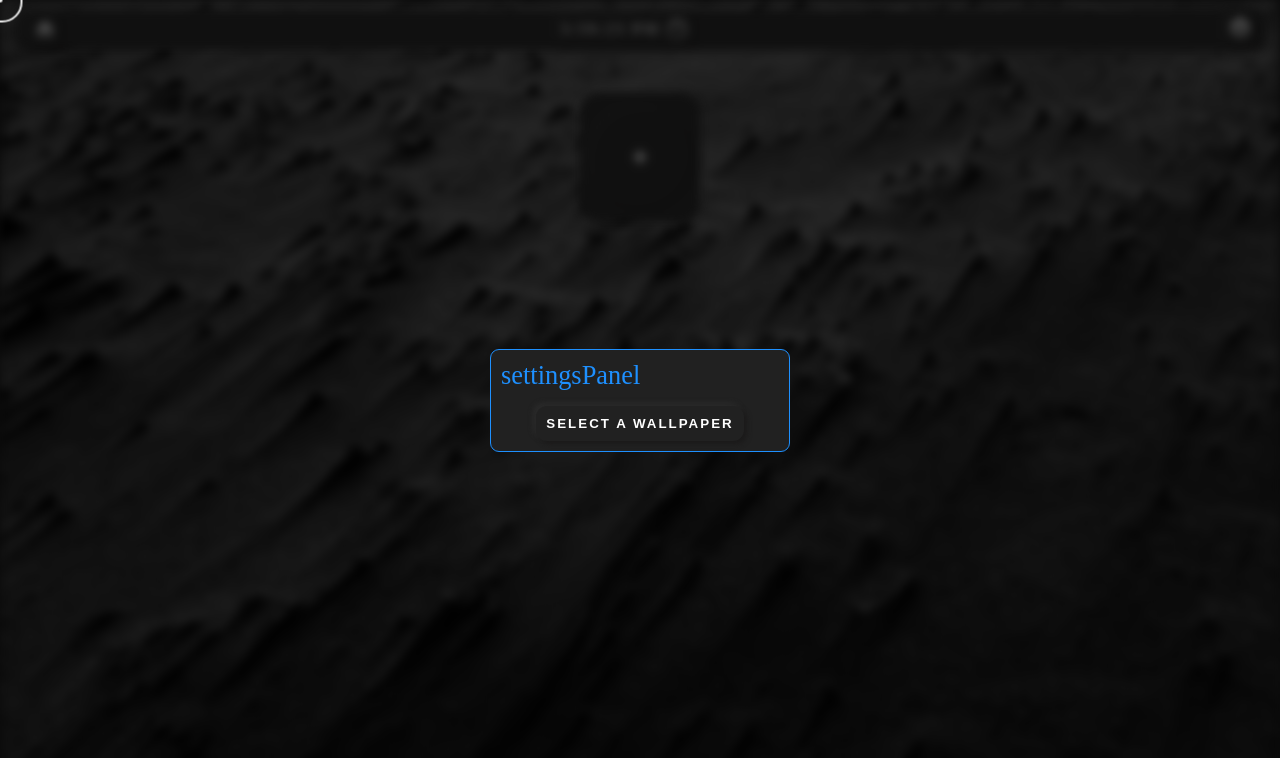
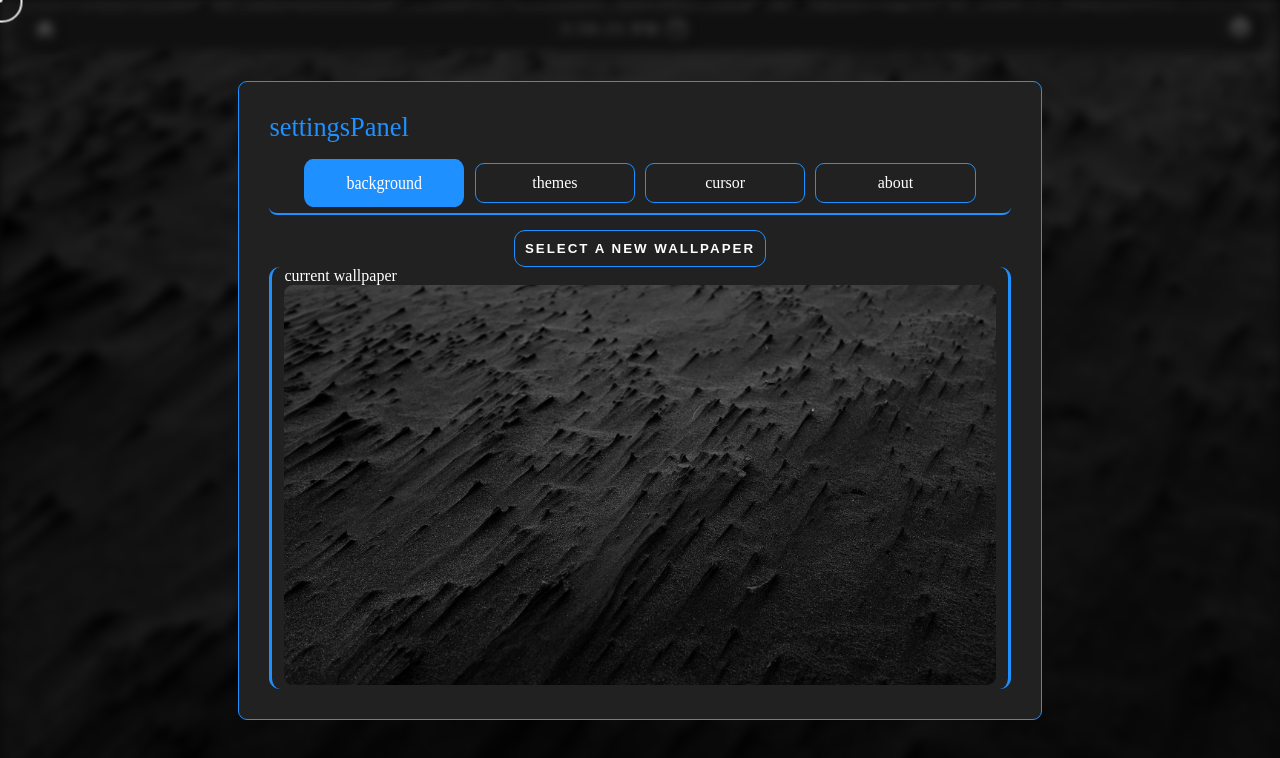
Before and after one commit to netharuM/neuTab, a website built with webpack: page public/index.html in a window 1280 px wide. Both pictures are taken after a click on the icon "settings". Built offline with nearby package versions, Linux system fonts and the light colour scheme; some packages are replaced by stand-ins of ours.

Commit message:
settings panel improved whooooo boi setttings go brrrrrrrrrrrrrr

```diff
--- a/public/index.html
+++ b/public/index.html
@@ -9,6 +9,7 @@
 
     <script defer src="../dist/main.js"></script>
 
+    <link rel="shortcut icon" href="../assets/icon.png" type="image/png">
     <link rel="stylesheet" href="./positioning.css">
     <link rel="stylesheet" href="./settings.css">
     <link rel="stylesheet" href="./themes/dark.css">
@@ -73,9 +74,31 @@
     <div id="settingsOuterBox" class="settingsOuterBox">
         <div id="settingsPanel" class="settingsPanel">
             <label class="settingsTitle">settingsPanel</label>
-            <div class="wallpaperToggle" id="wallpaperToggle">
-                <button class="selectWallpaperBtn" id="selectWallpaperBtn">select a wallpaper</button>
-                <input type="file" id="wallpaperSelector" accept="image/*" class="wallpaperOpenDialog">
+            <div class="tabs" id="tabs">
+                <!-- tabButtons will go here -->
+            </div>
+            <div id="tabDisplay" class="tabDisplay">
+                <div id="backgroundPage" class="backgroundPage">
+                    <div class="wallpaperToggle" id="wallpaperToggle">
+                        <button class="selectWallpaperBtn" id="selectWallpaperBtn">select a new wallpaper</button>
+                        <input type="file" id="wallpaperSelector" accept="image/*" class="wallpaperOpenDialog">
+                    </div>
+                    <div id="wallpaperSettings" class="wallpaperSettings">
+                        <label style="font-size: medium;">current wallpaper</label>
+                        <div id="previewContainer" class="previewContainer">
+                            <img id="bg_preview_settings" class="bg_preview_settings"></img>
+                        </div>
+                    </div>
+                </div>
+                <div id="themesPage" class="themesPage">
+                    themes page
+                </div>
+                <div id="cursorPage" class="cursorPage">
+                    cursor page
+                </div>
+                <div id="aboutPage" class="aboutPage">
+                    about page
+                </div>
             </div>
         </div>
     </div>
--- a/public/positioning.css
+++ b/public/positioning.css
@@ -248,6 +248,7 @@ body {
 .menu {
     padding: 3px;
     border-radius: 5px;
+    cursor: pointer;
 }
 
 .dialogOuterBox {
--- a/public/settings.css
+++ b/public/settings.css
@@ -21,24 +21,27 @@
 }
 
 .wallpaperToggle > button {
+    border: 1px solid dodgerblue;
     background-color: #212121;
-    box-shadow: 3px 3px 5px #1b1a1a, -3px -3px 5px #2b2b2b;
-    border: none;
+    border-radius: 11px;
     color: #ffffff;
     text-transform: uppercase;
     font-weight: 900;
     padding: 10px;
     letter-spacing: 2px;
-    border-radius: 11px;
+    transition: background-color 0.2s ease-in-out;
 }
 
 .wallpaperToggle > button:hover {
-    box-shadow: none;
-    color: dodgerblue;
+    background-color: dodgerblue;
+    cursor: pointer;
+    transform: scale(1.05);
+    transition: transform 0.2s ease-in-out;
 }
 
 .wallpaperToggle > button:active {
-    box-shadow: inset 3px 3px 5px #1b1a1a, inset -3px -3px 5px #2b2b2b;
+    transform: scale(0.95);
+    transition: transform 0.2s ease-in-out;
 }
 
 .settingsPanel {
@@ -48,10 +51,22 @@
     color: white;
     border-radius: 9px;
     border: 1px solid dodgerblue;
-    width: 300px;
-    padding: 10px;
+    min-width: 300px;
+    min-height: 450px;
+    margin: 50px;
+    padding: 30px;
     z-index: 1;
     gap: 15px;
+    animation: none;
+}
+
+@keyframes settingsAppear {
+    from {
+        transform: scale(0);
+    }
+    to {
+        transform: scale(1);
+    }
 }
 
 .settingsTitle {
@@ -63,3 +78,62 @@
     visibility: hidden;
     display: none;
 }
+
+.tab {
+    display: flex;
+    flex-direction: column;
+    justify-content: center;
+    align-items: center;
+    color: white;
+    width: 100%;
+    padding: 10px;
+    border-radius: 9px;
+    border: 1px solid dodgerblue;
+    gap: 15px;
+    transition: background-color 0.2s ease-out;
+    margin-left: 5px;
+    margin-right: 5px;
+}
+
+.tab:hover {
+    background-color: dodgerblue;
+}
+
+.tab_radio:checked + .tab {
+    background-color: dodgerblue;
+    transform: scaleY(1.2);
+    transition: transform 0.2s ease-in-out;
+}
+
+.tabs {
+    display: flex;
+    flex-direction: row;
+    border-bottom: 2px solid dodgerblue;
+    padding: 5px 30px;
+    padding-bottom: 10px;
+    border-radius: 8px;
+}
+
+.backgroundPage {
+    display: flex;
+    gap: 15px;
+}
+
+.bg_preview_settings {
+    max-height: calc(100vh - 400px);
+    max-width: calc(100vw - 300px);
+    min-height: 225px;
+    min-width: 400px;
+    border-radius: 9px;
+}
+.tab_radio {
+    display: none;
+}
+
+.wallpaperSettings {
+    border-left: 3px solid dodgerblue;
+    border-right: 3px solid dodgerblue;
+    padding-left: 12px;
+    padding-right: 12px;
+    border-radius: 11px;
+}
--- a/src/settings.js
+++ b/src/settings.js
@@ -1,9 +1,112 @@
+class wallpaper {
+    constructor(defaultBG) {
+        /**
+         * @param {string} defaultBG default background image
+         */
+
+        this.defaultBG = defaultBG;
+        this.background = document.getElementById("background");
+        this.settingsPreview = document.getElementById("bg_preview_settings");
+        this.wallpaperOpen = document.getElementById("wallpaperSelector");
+        this.wallpaperOpen.addEventListener("change", (event) => {
+            this.changeWallpaper(event);
+        });
+        chrome.storage.local.get("background", (result) => {
+            if (result.background) {
+                this.background.style.backgroundImage = `url(${result.background})`;
+            } else {
+                this.background.style.backgroundImage = `url(${this.defaultBG})`;
+            }
+            this.refresh();
+        });
+
+        // forwarding the click event to the wallpaper selector
+        this.wallpaperOpenBtn = document.getElementById("selectWallpaperBtn");
+        this.wallpaperOpenBtn.addEventListener("click", () => {
+            this.wallpaperOpen.click();
+        });
+    }
+
+    refresh() {
+        this.settingsPreview.src = this.getCurrentBackground();
+    }
+
+    changeWallpaper(event) {
+        const reader = new FileReader();
+        reader.addEventListener("load", (e) => {
+            this.background.style.backgroundImage = `url(${e.target.result})`;
+            chrome.storage.local.set({ background: reader.result });
+            this.refresh();
+        });
+        reader.readAsDataURL(event.target.files[0]);
+    }
+
+    getCurrentBackground() {
+        let backgroundUrl = this.background.style.backgroundImage;
+        backgroundUrl = backgroundUrl.replace(/^url\(["']?/, "");
+        backgroundUrl = backgroundUrl.replace(/["']?\)$/, "");
+        return backgroundUrl;
+    }
+}
+
+class tabs {
+    constructor(tabArray) {
+        /**
+         * @param {array} tabArray array of tab objects
+         */
+        this.tabBox = document.getElementById("tabs");
+        this.tabArray = tabArray;
+        for (let i = 0; i < this.tabArray.length; i++) {
+            this.tabArray[i].element.style.display = "none";
+            let tab = this.createTabButton(
+                this.tabArray[i].name,
+                this.tabArray[i].element,
+                this.tabArray[i].callback
+            );
+            let tabName = document.createElement("label");
+            tabName.innerText = this.tabArray[i].name;
+            tabName.classList.add("tab");
+            tabName.htmlFor = tab.id;
+            this.tabBox.appendChild(tab);
+            this.tabBox.appendChild(tabName);
+        }
+        document.getElementsByClassName("tab_radio")[0].checked = true;
+        this.tabArray[0].element.style.display = "block";
+        if (this.tabArray[0].callback) {
+            this.tabArray[0].callback();
+        }
+    }
+
+    createTabButton(name, element, callback) {
+        /**
+         * @param {string} name name of the tab
+         * @param {HTMLElement} element element to be shown
+         * @param {function} callback callback function
+         */
+        const tab = document.createElement("input");
+        tab.type = "radio";
+        tab.name = "tab";
+        tab.classList.add("tab_radio");
+        tab.innerText = name;
+        tab.id = `tab-${name}`;
+        tab.addEventListener("change", (e) => {
+            for (let i = 0; i < this.tabArray.length; i++) {
+                this.tabArray[i].element.style.display = "none";
+            }
+            element.style.display = "block";
+            if (callback) {
+                callback();
+            }
+        });
+        return tab;
+    }
+}
+
 class settings {
     constructor() {
         this.default = {
             background: "../assets/black-dust.jpg",
         };
-        this.background = document.getElementById("background");
         this.settingsPanel = document.getElementById("settingsPanel");
         this.settingsOuterBox = document.getElementById("settingsOuterBox");
         this.settingsBtn = document.getElementById("settingsBtn"); //getting the settings element
@@ -23,32 +126,30 @@ class settings {
                 this.closeSettings();
             }
         });
-        this.wallpaperOpen = document.getElementById("wallpaperSelector");
-        this.wallpaperOpen.addEventListener("change", (event) =>
-            this.wallpaperChange(event)
-        );
-        chrome.storage.local.get("background", (result) => {
-            if (result.background) {
-                this.background.style.backgroundImage = `url(${result.background})`;
-            } else {
-                this.background.style.backgroundImage = `url(${this.default.background})`;
-            }
-        });
 
-        this.wallpaperOpenBtn = document.getElementById("selectWallpaperBtn");
-        // forwarding the event to the file selector
-        this.wallpaperOpenBtn.onclick = () => {
-            this.wallpaperOpen.click();
-        };
-    }
-
-    wallpaperChange(event) {
-        const reader = new FileReader();
-        reader.addEventListener("load", (event) => {
-            this.background.style.backgroundImage = `url(${event.target.result})`;
-            chrome.storage.local.set({ background: reader.result });
-        });
-        reader.readAsDataURL(event.target.files[0]);
+        this.wallpaper = new wallpaper(this.default.background);
+        this.tabs = new tabs([
+            {
+                name: "background",
+                callback: () => {
+                    console.log("running the callback");
+                    this.wallpaper.refresh();
+                },
+                element: document.getElementById("backgroundPage"),
+            },
+            {
+                name: "themes",
+                element: document.getElementById("themesPage"),
+            },
+            {
+                name: "cursor",
+                element: document.getElementById("cursorPage"),
+            },
+            {
+                name: "about",
+                element: document.getElementById("aboutPage"),
+            },
+        ]);
     }
 
     openSettings() {
@@ -56,6 +157,10 @@ class settings {
             .querySelector(":root")
             .style.setProperty("--filter", "blur(5px)");
         this.settingsOuterBox.style.visibility = "visible";
+        this.settingsPanel.style.animation = "0.45s settingsAppear";
+        setTimeout(() => {
+            this.settingsPanel.style.animation = "none";
+        }, 450);
     }
     closeSettings() {
         document.querySelector(":root").style.setProperty("--filter", "none");
```
Also changed, not shown: assets/icon.png (added), dist/main.js, manifest.json.
